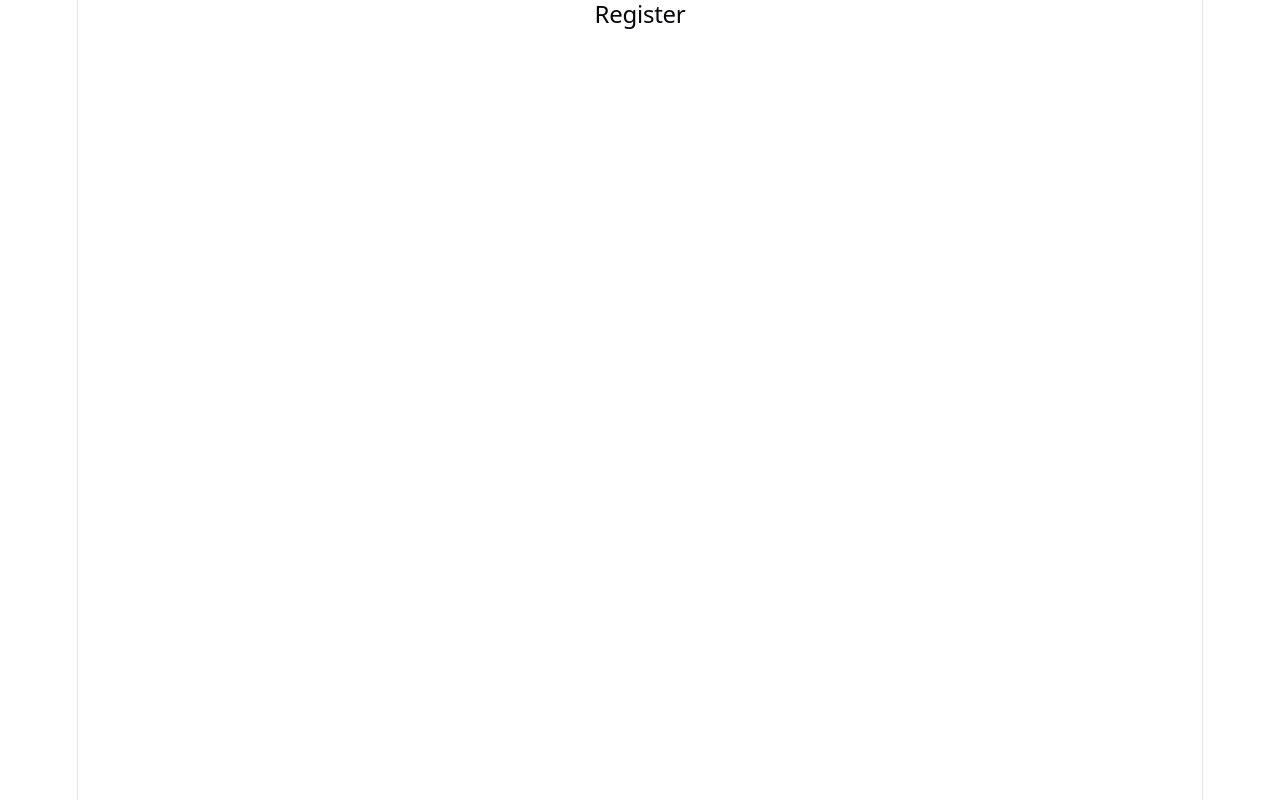
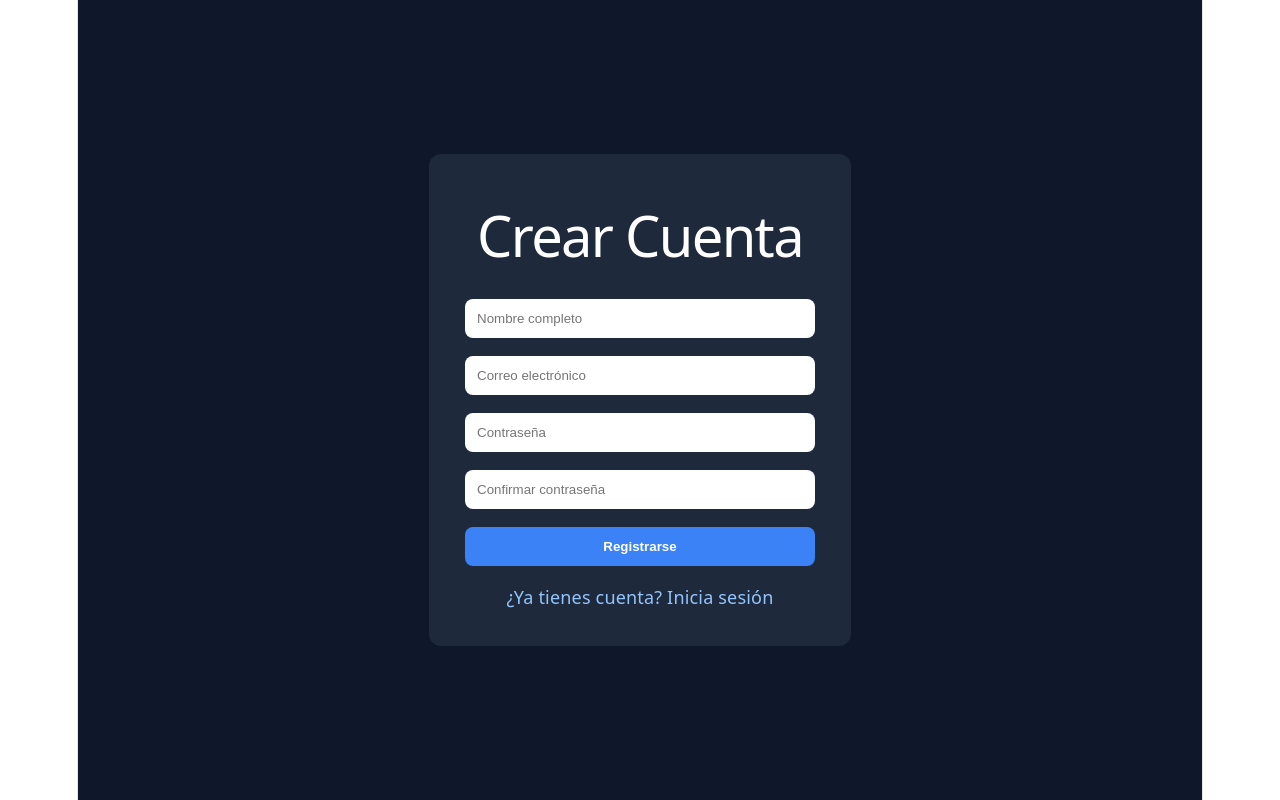
Before and after one commit to Carlos271085/login-practice-frontend, a React (Vite) app: page /register in a window 1280 px wide. Built offline with nearby package versions, Linux system fonts and the light colour scheme.

Commit message:
feat: crear interfaz de registro

```diff
--- a/src/pages/Register.jsx
+++ b/src/pages/Register.jsx
@@ -1,5 +1,46 @@
+import { Link } from "react-router-dom";
+import "../styles/login.css";
+
 function Register() {
-  return <h2>Register</h2>;
+  return (
+    <div className="login-container">
+      <div className="login-card">
+        <h1 className="login-title">Crear Cuenta</h1>
+
+        <input
+          type="text"
+          placeholder="Nombre completo"
+          className="login-input"
+        />
+
+        <input
+          type="email"
+          placeholder="Correo electrónico"
+          className="login-input"
+        />
+
+        <input
+          type="password"
+          placeholder="Contraseña"
+          className="login-input"
+        />
+
+        <input
+          type="password"
+          placeholder="Confirmar contraseña"
+          className="login-input"
+        />
+
+        <button className="login-button">
+          Registrarse
+        </button>
+
+        <Link to="/" className="login-link">
+          ¿Ya tienes cuenta? Inicia sesión
+        </Link>
+      </div>
+    </div>
+  );
 }
 
 export default Register;
```
